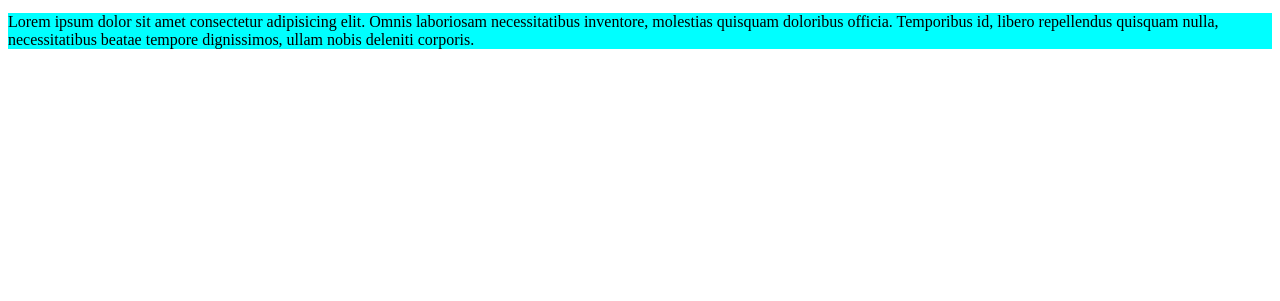
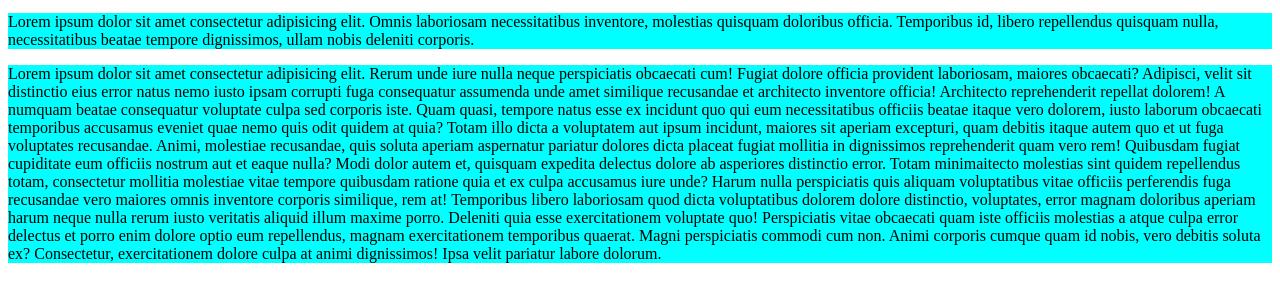
Before and after one commit to mus1lman/test-git-git-hub, a plain HTML site: page index.html in a window 1280 px wide. Shown: the part 383-684 px from the top of the page. Drawn offline with Linux system fonts and the light colour scheme.

Commit message:
Add another content

```diff
--- a/index.html
+++ b/index.html
@@ -18,6 +18,27 @@
     <p class="site-text">Lorem ipsum dolor sit amet consectetur adipisicing elit. Omnis laboriosam necessitatibus
       inventore, molestias quisquam doloribus officia. Temporibus id, libero repellendus quisquam nulla, necessitatibus
       beatae tempore dignissimos, ullam nobis deleniti corporis.</p>
+
+
+    <p class="site-text">Lorem ipsum dolor sit amet consectetur adipisicing elit. Rerum unde iure nulla neque perspiciatis
+      obcaecati cum! Fugiat dolore officia provident laboriosam, maiores obcaecati? Adipisci, velit sit distinctio eius
+      error natus nemo iusto ipsam corrupti fuga consequatur assumenda unde amet similique recusandae et architecto
+      inventore officia! Architecto reprehenderit repellat dolorem! A numquam beatae consequatur voluptate culpa sed
+      corporis iste. Quam quasi, tempore natus esse ex incidunt quo qui eum necessitatibus officiis beatae itaque vero
+      dolorem, iusto laborum obcaecati temporibus accusamus eveniet quae nemo quis odit quidem at quia? Totam illo dicta
+      a voluptatem aut ipsum incidunt, maiores sit aperiam excepturi, quam debitis itaque autem quo et ut fuga
+      voluptates recusandae. Animi, molestiae recusandae, quis soluta aperiam aspernatur pariatur dolores dicta placeat
+      fugiat mollitia in dignissimos reprehenderit quam vero rem! Quibusdam fugiat cupiditate eum officiis nostrum aut
+      et eaque nulla? Modi dolor autem et, quisquam expedita delectus dolore ab asperiores distinctio error. Totam
+      minimaitecto molestias sint quidem repellendus totam,
+      consectetur mollitia molestiae vitae tempore quibusdam ratione quia et ex culpa accusamus iure unde? Harum nulla
+      perspiciatis quis aliquam voluptatibus vitae officiis perferendis fuga recusandae vero maiores omnis inventore
+      corporis similique, rem at! Temporibus libero laboriosam quod dicta voluptatibus dolorem dolore distinctio,
+      voluptates, error magnam doloribus aperiam harum neque nulla rerum iusto veritatis aliquid illum maxime porro.
+      Deleniti quia esse exercitationem voluptate quo! Perspiciatis vitae obcaecati quam iste officiis molestias a atque
+      culpa error delectus et porro enim dolore optio eum repellendus, magnam exercitationem temporibus quaerat. Magni
+      perspiciatis commodi cum non. Animi corporis cumque quam id nobis, vero debitis soluta ex? Consectetur,
+      exercitationem dolore culpa at animi dignissimos! Ipsa velit pariatur labore dolorum.</p>
   </div>
 </body>
 
```
